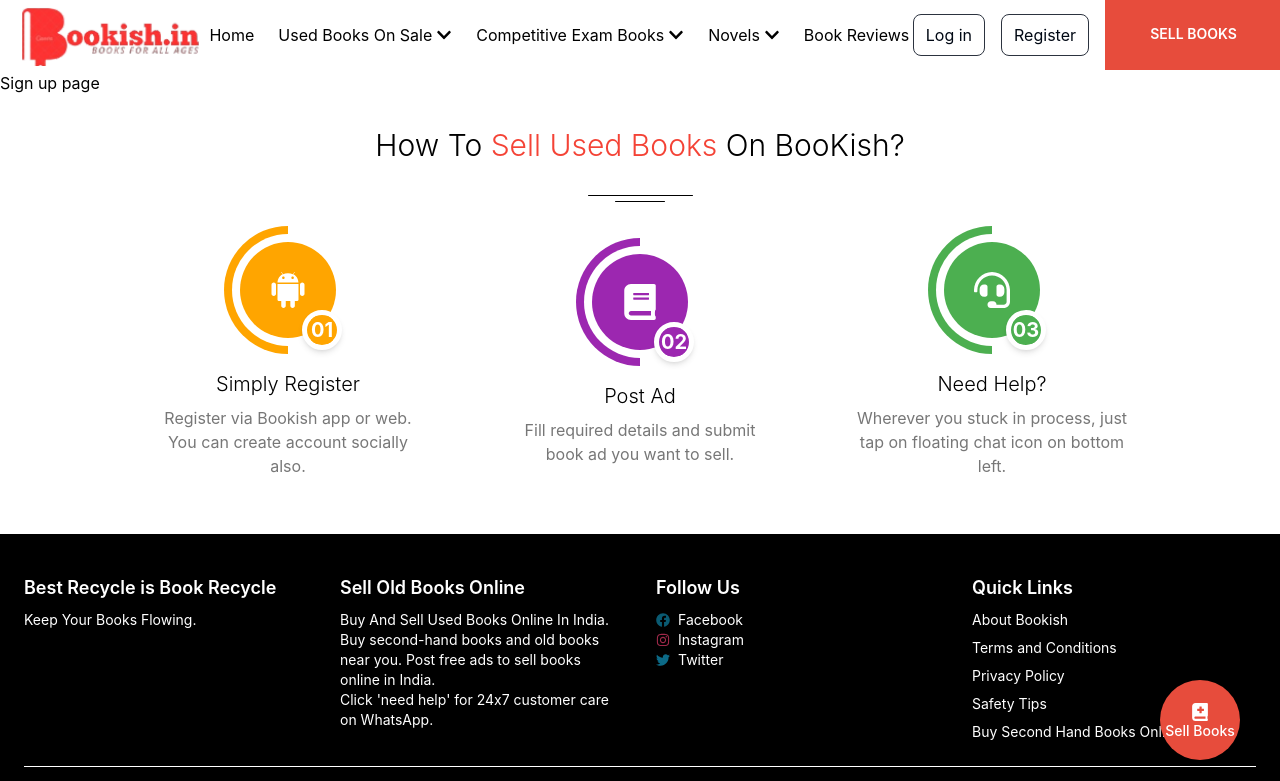
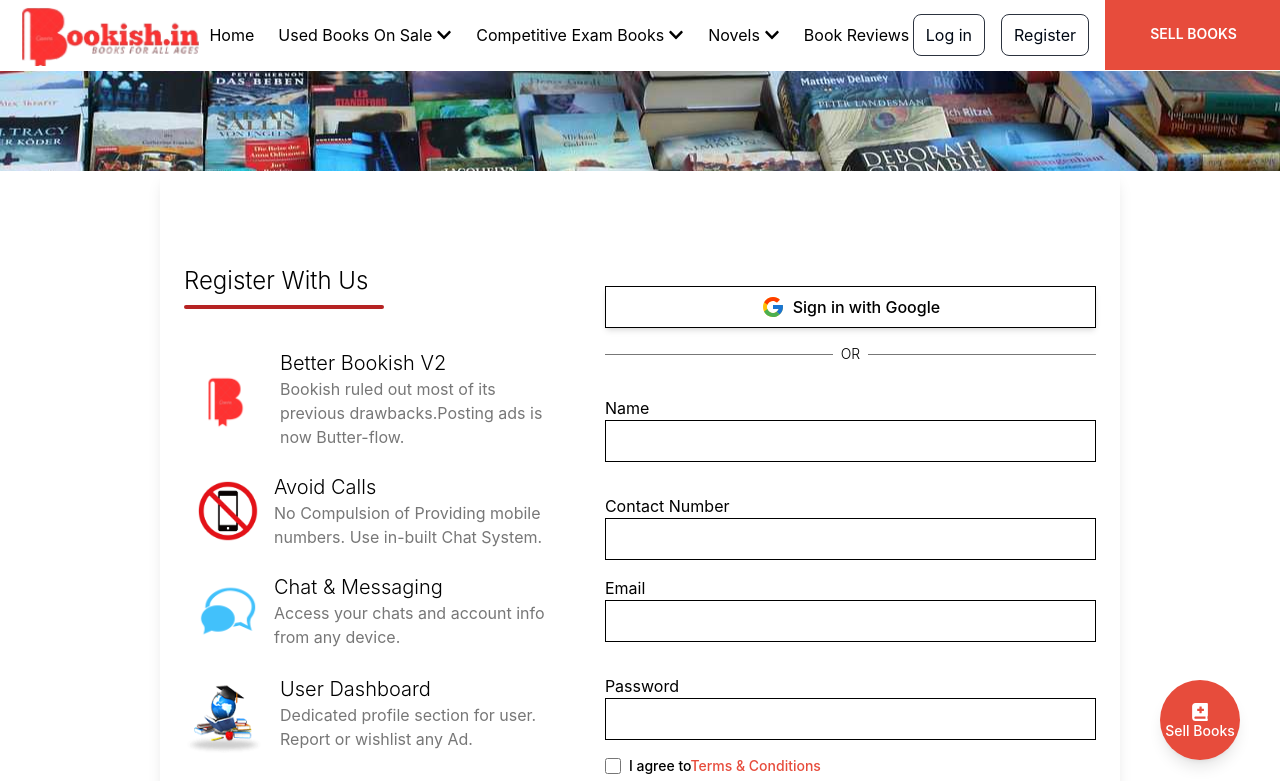
Before and after one commit to YaSi9R/boookish, a React (Create React App) app in the folder react-app/: page /signup in a window 1280 px wide. Shown: the top 781 px of the page. Built offline with nearby package versions, Linux system fonts and the light colour scheme.

Commit message:
complete my sighnup page

```diff
--- /dev/null
+++ b/react-app/src/Components/Common/GoogleSighnIn.jsx
@@ -0,0 +1,13 @@
+import React from 'react';
+import { FcGoogle } from "react-icons/fc";
+
+function GoogleSignIn() {
+    return (
+        <button className="flex items-center justify-center gap-2 w-full py-2 border border-black shadow-md text-black font-medium">
+            <FcGoogle className="text-2xl" />
+            Sign in with Google
+        </button>
+    );
+}
+
+export default GoogleSignIn;
--- a/react-app/src/Pages/Signup.jsx
+++ b/react-app/src/Pages/Signup.jsx
@@ -1,10 +1,146 @@
 import React from 'react'
+import bgImage from "../assets/Images/login.jpg";
+import logo from "../assets/logo/Screenshot 2025-04-05 184152.png"
+import mobile from "../assets/Images/mobile.png"
+import chat from "../assets/Images/chat.png"
+import globalImg from "../assets/Images/global.png"
+import user from "../assets/Images/userSupport.png"
+// import { FcGoogle } from "react-icons/fc";
+import GoogleSighnIn from "../Components/Common/GoogleSighnIn";
+
 
 const Signup = () => {
   return (
-    <div>
-      <h2>Sign up page</h2>
-    </div>
+    <>
+      <div className="parallex section-padding w-full h-[100px] flex items-center justify-center"
+        style={{
+          background: `rgba(0,0,0,0) url(${bgImage}) center center no-repeat`,
+          backgroundSize: "cover"
+        }}>
+      </div>
+
+      <div className="flex flex-col-reverse md:flex-row gap-10 md:gap-[40px] p-6 bg-white justify-between items-center min-h-screen shadow-lg mx-auto w-11/12 md:w-9/12">
+        {/* Left section */}
+        <div className="flex flex-col max-w-full md:max-w-[600px] ">
+          <h2 className="text-2xl text-left font-light">Register With Us</h2>
+          <span className="bg-[#b62323] w-[200px] h-[4px] mt-2 rounded"></span>
+          <div className="flex flex-col gap-6 pt-10">
+            {/* features */}
+            <div className=" flex gap-4 items-center ">
+              <img src={logo} alt="" className="w-[60px] h-[60px] md:w-[80px] md:h-[80px]" />
+              <div>
+                <h2 className="text-lg md:text-xl text-black font-light">Better Bookish V2</h2>
+                <p className="text-[#777777] text-sm md:text-base"> Bookish ruled out most of its previous drawbacks.Posting ads is now Butter-flow.</p>
+              </div>
+            </div>
+
+
+            <div className=" flex gap-4 items-center ">
+              <img src={mobile} alt="" className="w-[60px] h-[60px] md:w-[60px] md:h-[60px] ml-[14px]" />
+              <div>
+                <h2 className="text-lg md:text-xl text-black font-light">Avoid Calls</h2>
+                <p className="text-[#777777] text-sm md:text-base"> No Compulsion of Providing mobile numbers. Use in-built Chat System.</p>
+              </div>
+            </div>
+
+
+
+
+
+            <div className=" flex gap-4 items-center ">
+              <img src={chat} alt="" className="w-[60px] h-[60px] md:w-[60px] md:h-[60px] ml-[14px]" />
+              <div>
+                <h2 className="text-lg md:text-xl text-black font-light">Chat & Messaging</h2>
+                <p className="text-[#777777] text-sm md:text-base"> Access your chats and account info from any device.</p>
+              </div>
+            </div>
+
+
+            <div className="flex gap-4 items-center">
+              <img src={globalImg} alt="Dashboard" className="w-[60px] h-[60px] md:w-[80px] md:h-[80px]" />
+              <div>
+                <h2 className="text-lg md:text-xl text-black font-light">User Dashboard</h2>
+                <p className="text-[#777777] text-sm md:text-base">Dedicated profile section for user. Report or wishlist any Ad.</p>
+              </div>
+            </div>
+
+
+
+            <div className="flex gap-4 items-center">
+              <img src={user} alt="Dashboard" className="w-[60px] h-[60px] md:w-[80px] md:h-[80px]" />
+              <div>
+                <h2 className="text-lg md:text-xl text-black font-light">User Friendly Support</h2>
+                <p className="text-[#777777] text-sm md:text-base">Let's improve bookish together.Report Us If you stuck somewhere.</p>
+              </div>
+            </div>
+
+
+          </div>
+        </div>
+        {/* Right section */}
+
+        <div className="w-full max-w-[400px] md:max-w-[500px] flex flex-col">
+          <GoogleSighnIn />
+          <div className="flex items-center gap-2 w-full my-4">
+            <span className="bg-[#777777] h-[1px] w-full"></span>
+            <p className="text-black text-sm font-light">OR</p>
+            <span className="bg-[#777777] h-[1px] w-full"></span>
+          </div>
+
+          <form action="/login" className="">
+            <label htmlFor="name" className="block mt-4 font-normal">Name</label>
+            <input
+              type="name"
+              id="name"
+              name="name"
+              placeholer="Enter your name"
+              required
+              className="w-full p-2 border border-gray-300"
+            />
+
+            <label htmlFor="contact" className="block mt-8 font-normal">Contact Number</label>
+            <input
+              type="number"
+              id="contact"
+              name="contact"
+              required
+              className="w-full p-2 border border-gray-300 focus:outline-none focus:ring-2 focus:ring-red-500"
+            />
+            <label htmlFor="email" className="block mt-4 font-normal">Email</label>
+            <input
+              type="email"
+              id="email"
+              name="email"
+              required
+              className="w-full p-2 border border-gray-300"
+            />
+
+<label htmlFor="password" className="block mt-8 font-normal">Password</label>
+            <input
+              type="password"
+              id="password"
+              name="password"
+              required
+              className="w-full p-2 border border-gray-300 focus:outline-none focus:ring-2 focus:ring-red-500"
+            />
+            <div className="flex items-center mt-4 justify-between w-full">
+              <label className="flex items-center gap-2 text-gray-600 cursor-pointer">
+                <input type="checkbox" className="w-4 h-4 accent-red-500" />
+                <span className="text-sm font-medium">I agree to
+                  <a href="" className='text-[#E74C3C]'>Terms & Conditions</a>
+                </span>
+              </label>
+            </div>
+
+            <button type="submit" className="w-full bg-[#E74C3C] text-white py-2 mt-10 hover:bg-red-600 transition">
+              Login
+            </button>
+          </form>
+
+
+        </div>
+      </div>
+    </>
   )
 }
 
```
Also changed, not shown: react-app/src/assets/Images/mobile.png, react-app/src/assets/logo/Screenshot 2025-04-05 184152.png (added).
